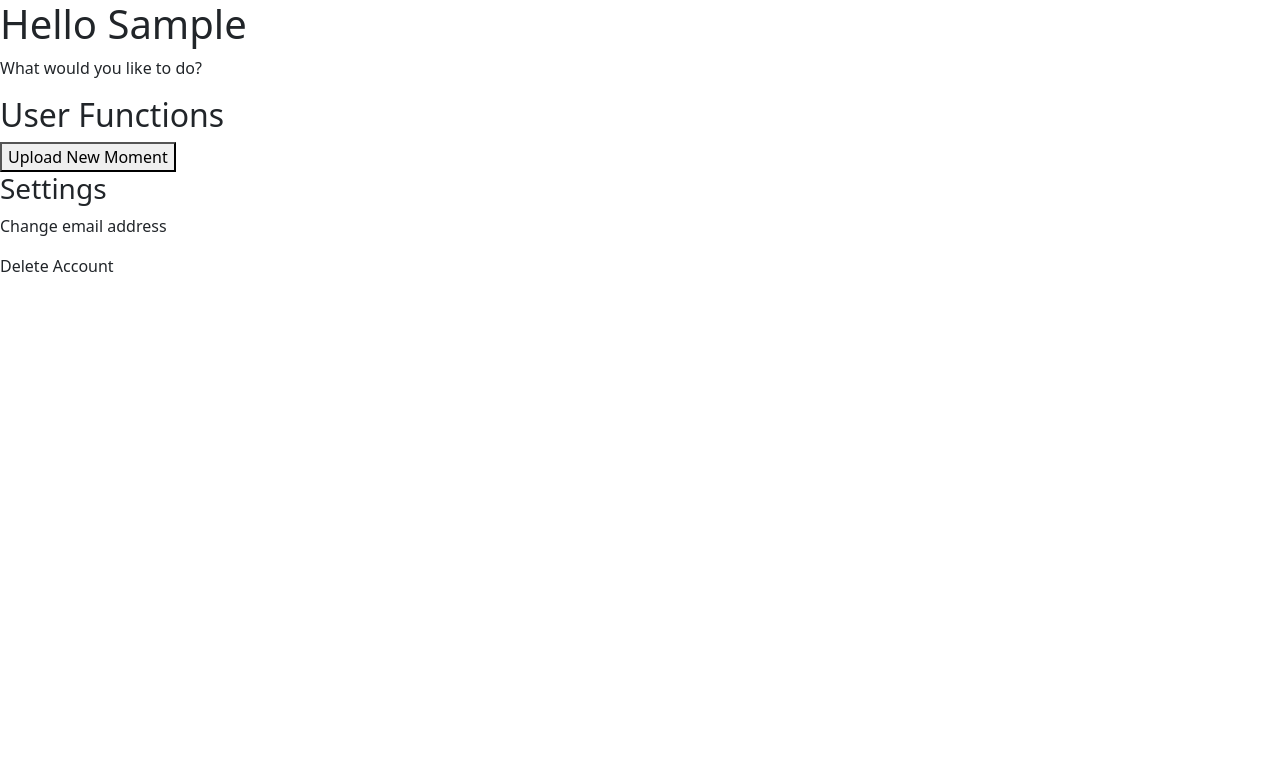
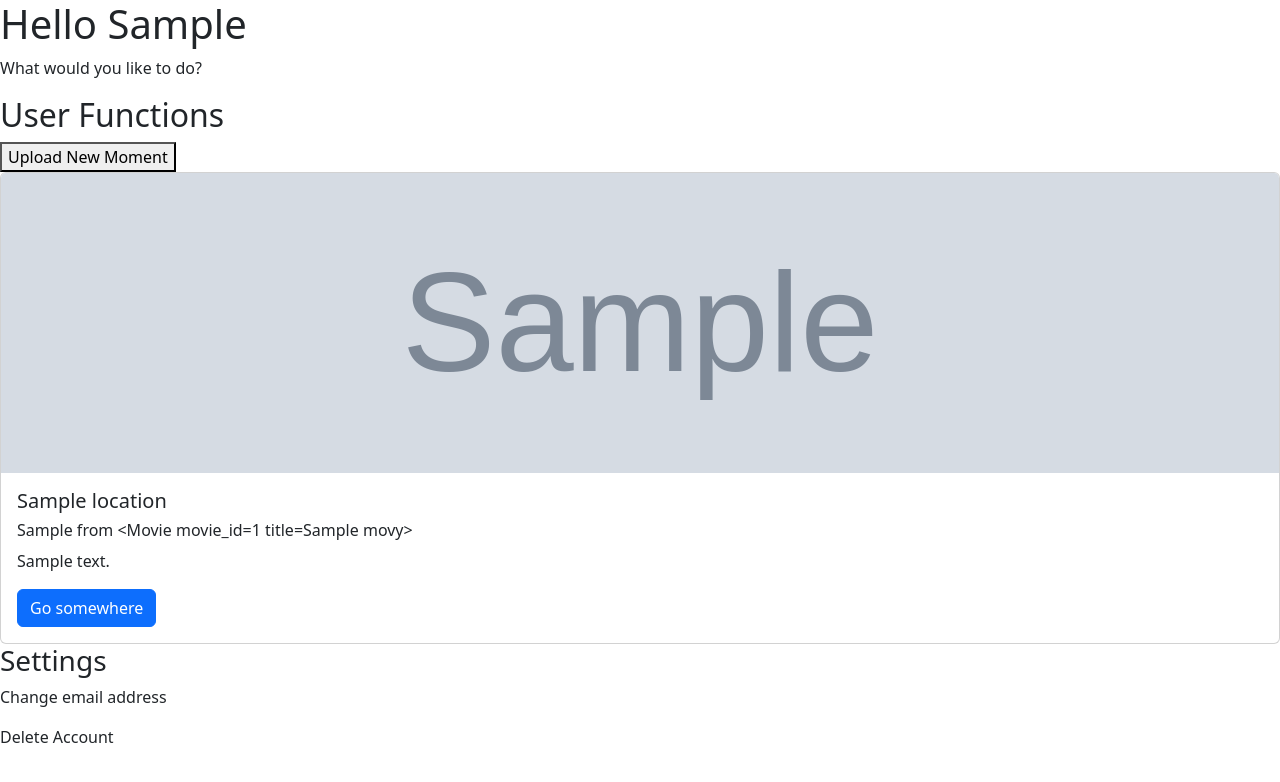
Before and after one commit to ayennac/proj-ghibli-data, a Flask app: page /userprofile in a window 1280 px wide. Shown: the top 782 px of the page. Run offline with Flask 2, Linux system fonts and the light colour scheme; the visitor is signed in with stand-in values (Sample User, id 1); tables that the repository leaves empty hold one stand-in row (values such as "Sample post"); grey boxes marked "Sample" are stand-in pictures.

Commit message:
added cards to user profile

```diff
--- a/crud.py
+++ b/crud.py
@@ -15,6 +15,11 @@ def get_all_locations():
 def get_all_movies():
     """Return a list of all movies"""
     return Movie.query.all()
+
+
+def get_location_by_user(user_id):
+    """Return a list of locations"""
+    return Location.query.filter(User.user_id == user_id).all()
 
 
 def create_new_user(username, first_name, last_name, email_address, password):
--- a/server.py
+++ b/server.py
@@ -86,11 +86,10 @@ def show_user_profile():
         flash("please log in")
         return redirect('/login')
 
+    locations = crud.get_location_by_user(user_id)
     user = crud.get_user_by_userid(user_id)
 
-    return render_template('userprofile.html', user = user)
-
-
+    return render_template('userprofile.html', user = user, locations = locations)
 
 
 @app.route('/maps')
--- a/templates/maps.html
+++ b/templates/maps.html
@@ -1,8 +1,6 @@
 {% extends 'base.html' %}
 
-{% block title %}Homepage{% endblock %}
-
-{% block body %}
+{% block maps %}
 <div class="container">
 
     <div class="row">
--- a/templates/userprofile.html
+++ b/templates/userprofile.html
@@ -36,6 +36,22 @@
 
 </div>
 
+<div>
+  {% for location in locations%}
+  <div class="movie-card location-{{location["location_id"]}}">
+    <div class="card">
+      <img class="card-img-top" src={{location["photo"]}} alt="A picture of {{location["name_irl"]}}"></img>
+        <div class="card-body">
+          <h5 class="card-title"> {{location["name_irl"]}}</h5>
+          <h6 class="card-sub-title"> {{location["place_movie"]}} from {{location["movie"]}} </h6>
+          <p class="card-text">{{location["description"]}}</p>
+          <a href="#" class="btn btn-primary">Go somewhere</a>
+        </div>
+    </div> </div>
+  {%endfor%}
+
+</div>
+
 
 <h3>Settings</h3>
 <p>Change email address</p>
```
Also changed, not shown: templates/home.html (line endings or trailing spaces).
